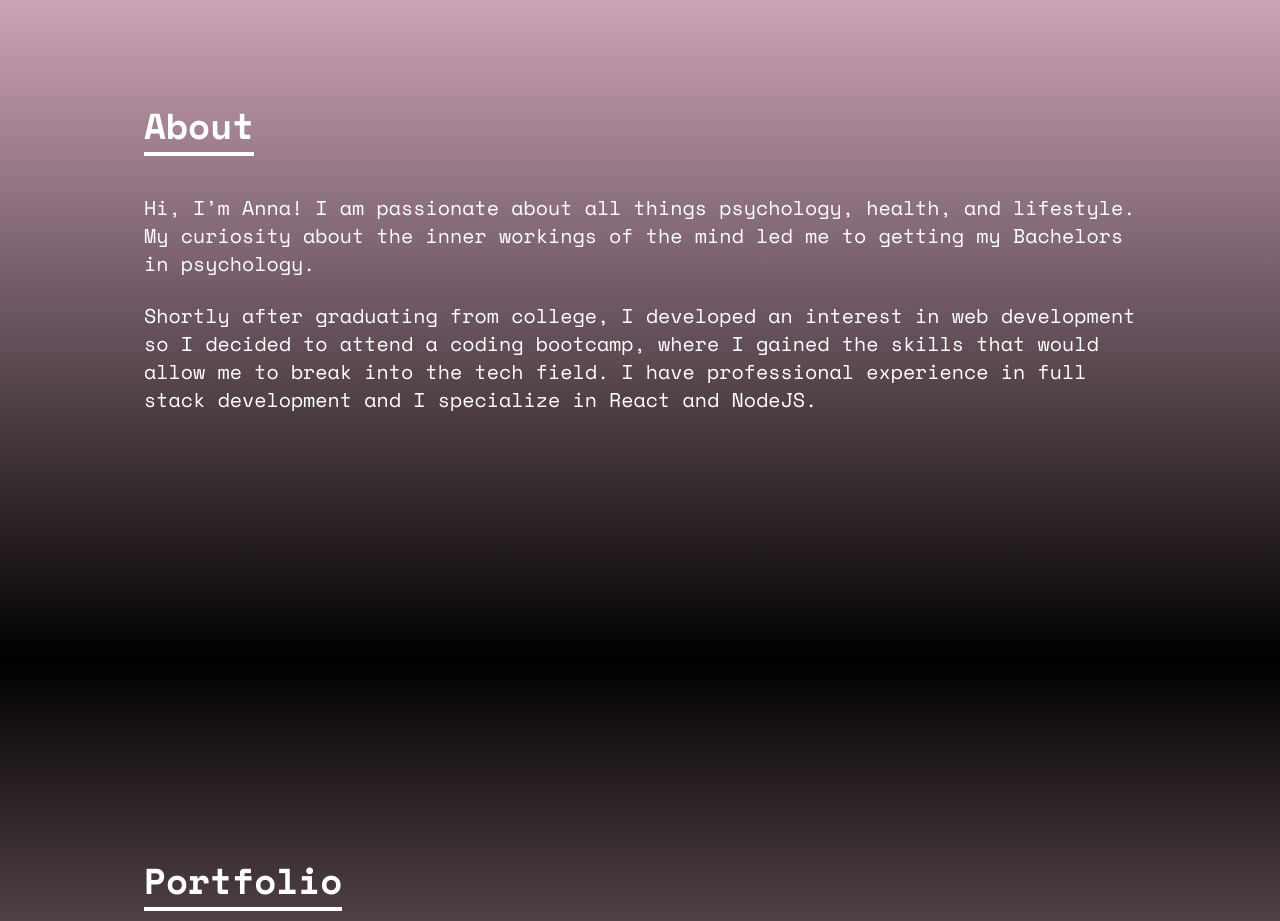
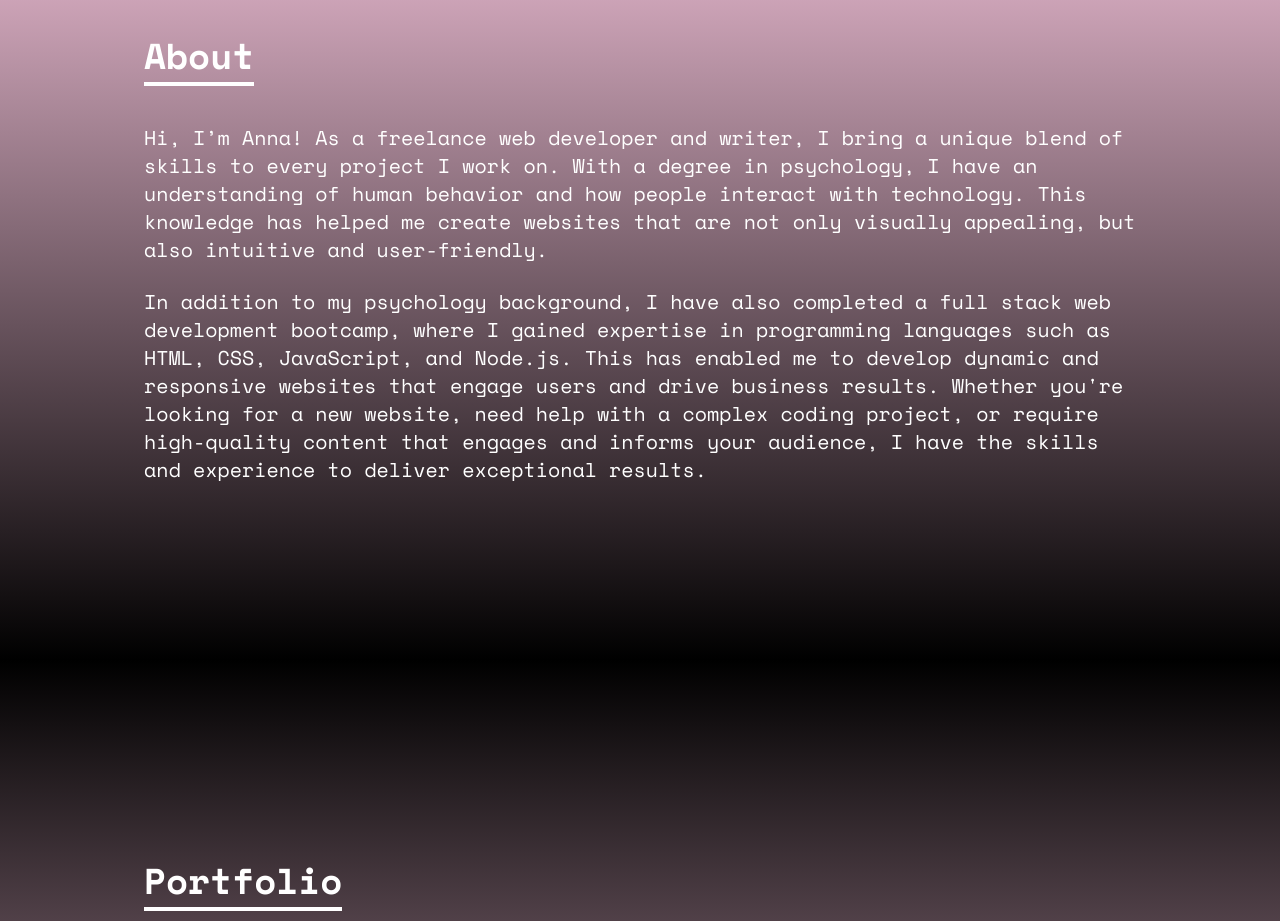
Before and after one commit to annap98/Portfolio, a React (Create React App) app: page / in a window 1280 px wide. Shown: the part 940-1861 px from the top of the page. Built offline with nearby package versions, Linux system fonts and the light colour scheme.

Commit message:
update about section

```diff
--- a/src/Components/About.jsx
+++ b/src/Components/About.jsx
@@ -16,14 +16,17 @@ const About = () => {
 				<p className="text-xl mt-4">
 				Hi, I’m Anna!
 
-				I am passionate about all things psychology, health, and lifestyle. My curiosity about the inner workings of the mind led me to getting my Bachelors in psychology.
+				As a freelance web developer and writer, I bring a unique blend of skills to every project I work on. With a degree in psychology, I have an understanding of human behavior and how people interact with technology. This knowledge has helped me create websites that are not only visually appealing, but also intuitive and user-friendly.
+
 
 				</p>
 
 				<br />
 
 				<p className="text-xl">
-				Shortly after graduating from college, I developed an interest in web development so I decided to attend a coding bootcamp, where I gained the skills that would allow me to break into the tech field. I have professional experience in full stack development and I specialize in React and NodeJS.
+				In addition to my psychology background, I have also completed a full stack web development bootcamp, where I gained expertise in programming languages such as HTML, CSS, JavaScript, and Node.js. This has enabled me to develop dynamic and responsive websites that engage users and drive business results.
+
+				Whether you're looking for a new website, need help with a complex coding project, or require high-quality content that engages and informs your audience, I have the skills and experience to deliver exceptional results.
 				</p>
 			</div>
 		</div>
```
